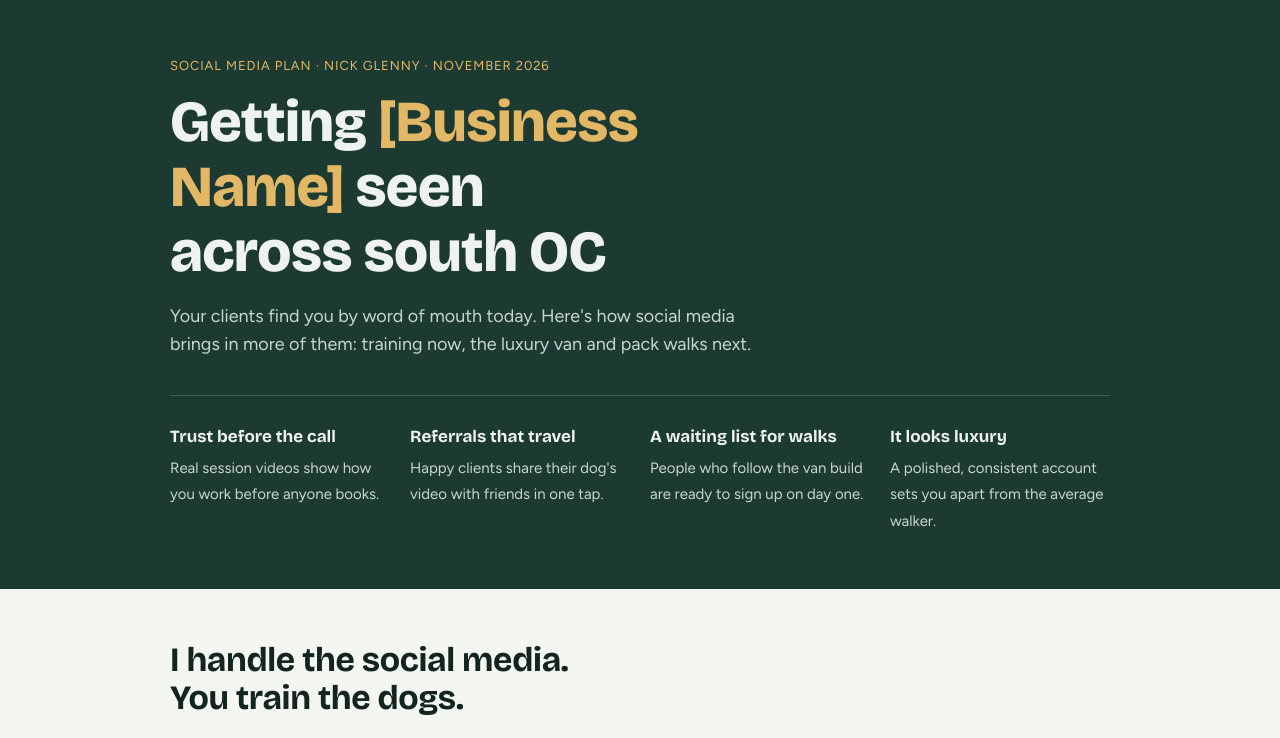
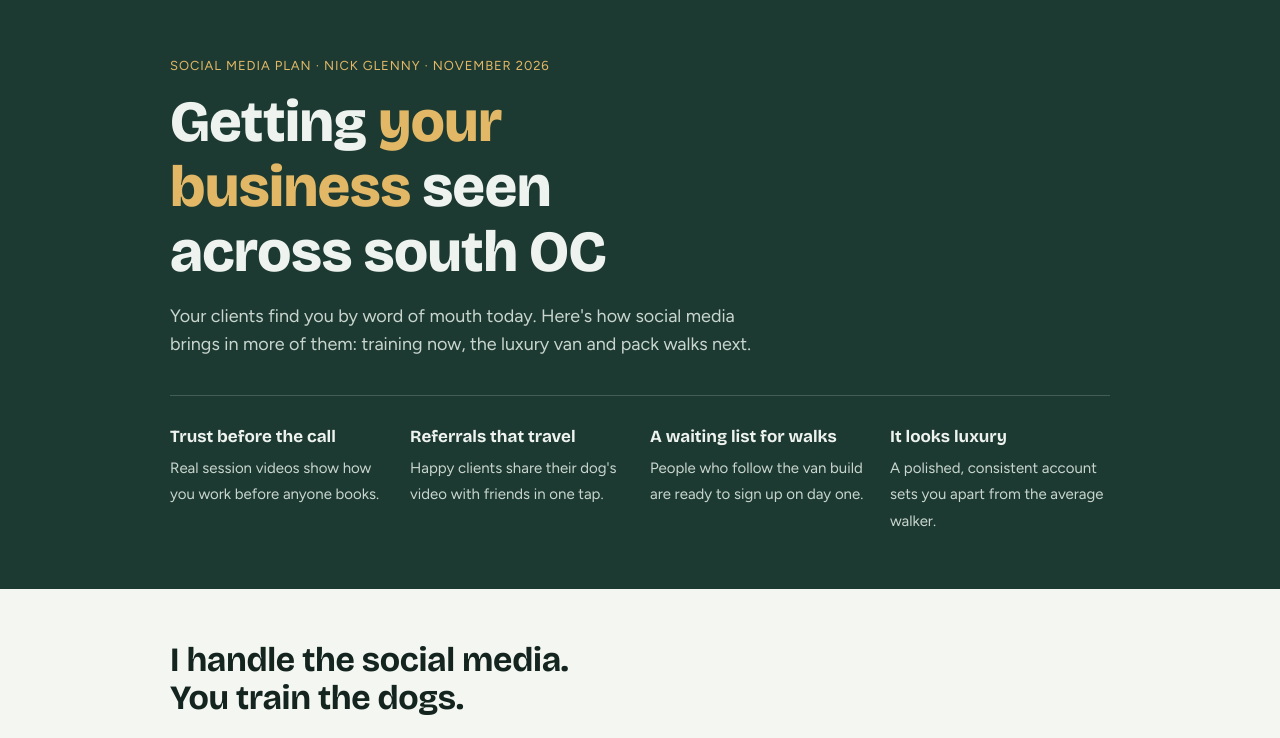
Before and after one commit to nickglenny/nick-glenny-portfolio, a plain HTML site: page dog-training-preview/index.html in a window 1280 px wide. Shown: the top 738 px of the page. Drawn offline with nearby package versions, Linux system fonts and the light colour scheme.

Commit message:
dog-training-preview: headline says "your business" instead of the name placeholder
Co-Authored-By: Claude Opus 5.5 <noreply@anthropic.com>

```diff
--- a/dog-training-preview/index.html
+++ b/dog-training-preview/index.html
@@ -149,7 +149,7 @@ body{margin:0} img{max-width:100%}
 <header class="hero">
   <div class="wrap">
     <p class="meta">Social media plan · Nick Glenny · November 2026</p>
-    <h1>Getting <span class="name">[Business Name]</span> seen across south OC</h1>
+    <h1>Getting <span class="name">your business</span> seen across south OC</h1>
     <p class="sub">Your clients find you by word of mouth today. Here's how social media brings in more of them: training now, the luxury van and pack walks next.</p>
     <div class="why">
       <div><b>Trust before the call</b><span>Real session videos show how you work before anyone books.</span></div>
```
